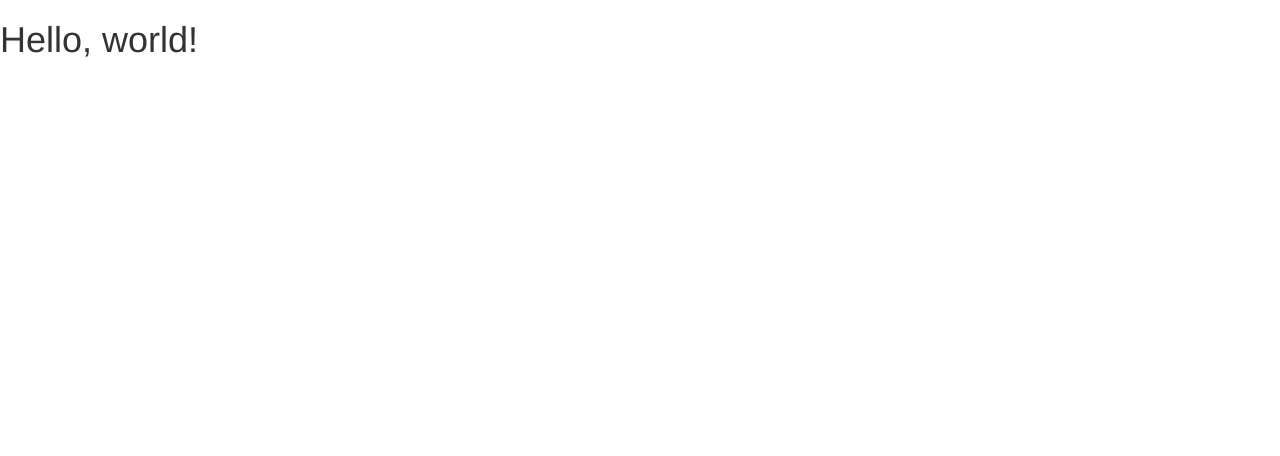
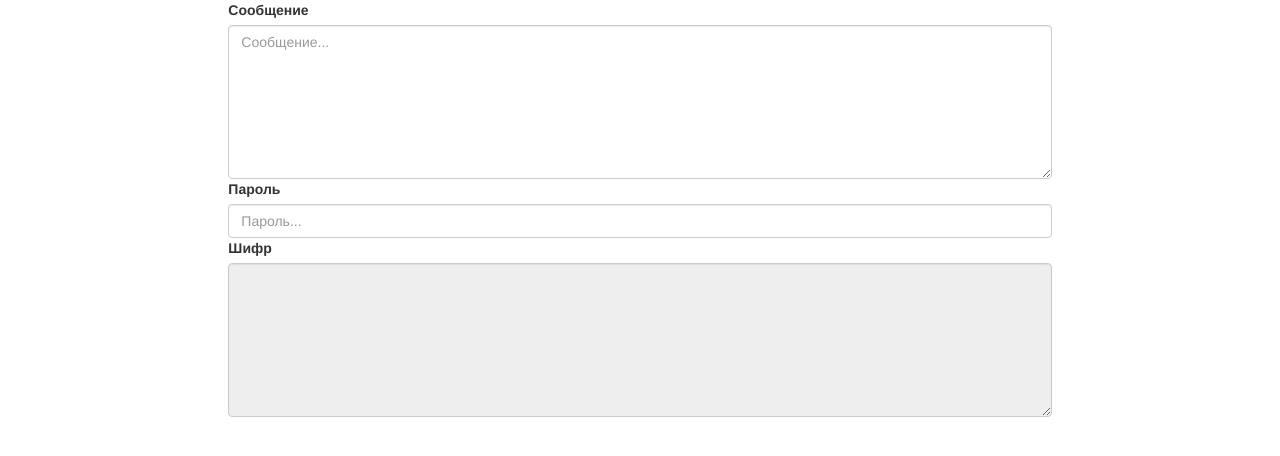
Before and after one commit to anthene/msg-encryption, a website with bundled scripts: page index.html in a window 1280 px wide. Built offline with nearby package versions, Linux system fonts and the light colour scheme.

Commit message:
#2: Document structure using Bootstrap

```diff
--- a/index.html
+++ b/index.html
@@ -8,7 +8,32 @@
     <link href="css/bootstrap.min.css" rel="stylesheet">
   </head>
   <body>
-    <h1>Hello, world!</h1>
+    <div class="container-fluid">
+        <div class="row">
+            <div class="col-sm-0 col-md-2"></div>
+            <div class="col-sm-12 col-md-8">
+                <label for="msg">Сообщение</label>
+                <textarea class="form-control" id="msg" rows="7" placeholder="Сообщение..."></textarea>
+            </div>
+            <div class="col-sm-0 col-md-2"></div>
+        </div>
+        <div class="row">
+            <div class="col-sm-0 col-md-2"></div>
+            <div class="col-sm-12 col-md-8">
+                <label for="pswd">Пароль</label>
+                <input type="password" class="form-control" id="pswd" placeholder="Пароль..."/>
+            </div>
+            <div class="col-sm-0 col-md-2"></div>
+        </div>
+        <div class="row">
+            <div class="col-sm-0 col-md-2"></div>
+            <div class="col-sm-12 col-md-8">
+                <label for="msg">Шифр</label>
+                <textarea class="form-control" rows="7" readonly="readonly" id="cyp"></textarea>
+            </div>
+            <div class="col-sm-0 col-md-2"></div>
+        </div>
+    </div>
     <script src="app/main.js"></script>
   </body>
 </html>
```
